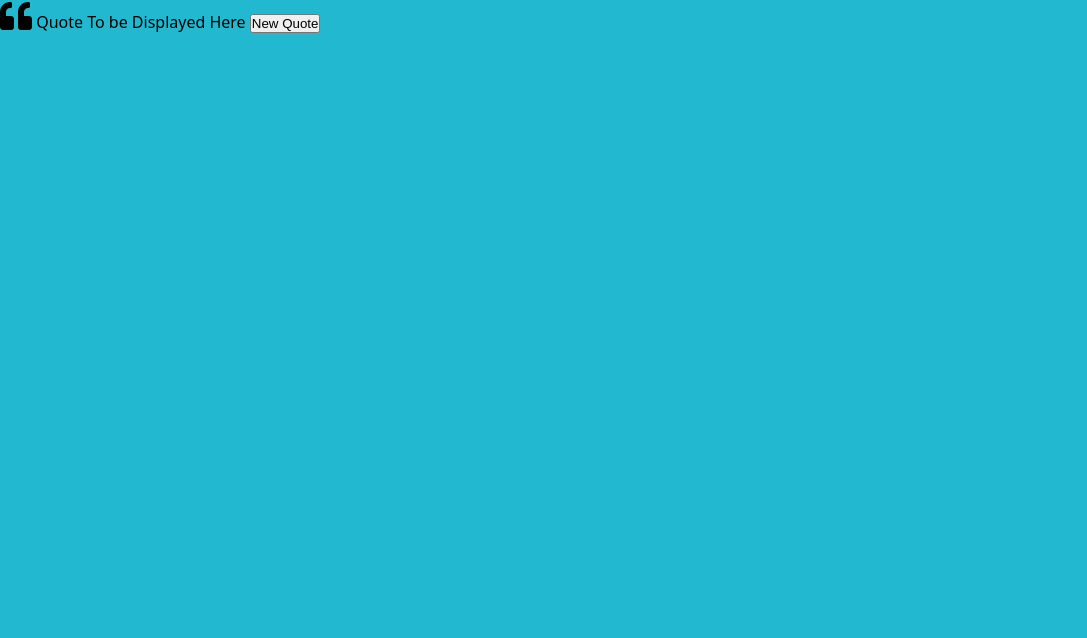
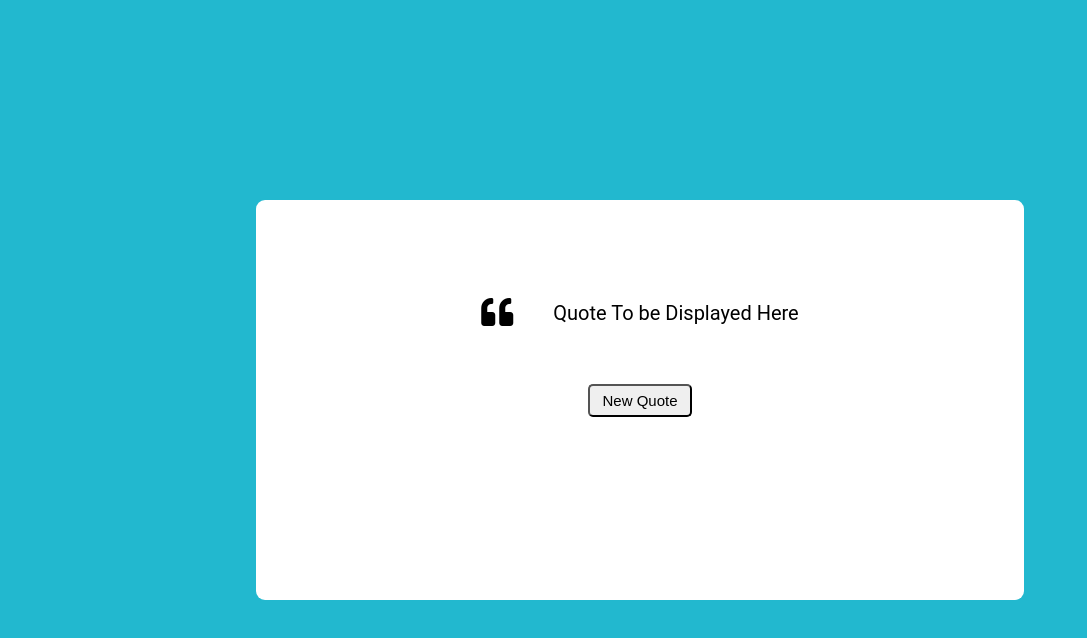
Before and after one commit to uhaq105/Message-Generator, a plain HTML site: page index.html in a window 1280 px wide. Shown: the whole page, without its empty margins (0-1087 px from the left). Drawn offline with Linux system fonts and the light colour scheme.

Commit message:
Add files via upload

```diff
--- a/style.css
+++ b/style.css
@@ -12,4 +12,63 @@ body {
   font-weight: 400;
   line-height: 1.75;
   background-color: #22b8cf;
+  display: flex;
+  justify-content: center;
+  align-items: center;
+  min-height: 100vh;
 }
+
+/*.container {
+  height: 50vh;
+  width: 60vw;
+  background-color: #fff;
+  display: flex;
+  justify-content: center;
+  align-items: center;
+}
+*/
+
+.container {
+  height: 50vh;
+  width: 60vw;
+  background-color: #fff;
+  border-radius: 9px;
+}
+
+.block {
+  text-align: center;
+  padding: 3rem;
+}
+
+.block {
+  perspective: 150rem;
+}
+
+.quote {
+  padding: 3rem 1rem;
+  display: flex;
+  gap: 30px;
+  align-items: flex-start;
+  justify-content: center;
+  text-align: center;
+}
+
+.text {
+  font-size: 20px;
+  padding-left: 10px;
+  font-family: "Roboto", sans-serif;
+}
+
+.new-quote {
+  font-size: 15px;
+  border-radius: 5px;
+  cursor: pointer;
+  padding-bottom: 8px;
+  padding-top: 9px;
+  margin-top: 5px;
+  display: inline-block;
+}
+
+.btn {
+  padding: 6px 12px;
+}
```
